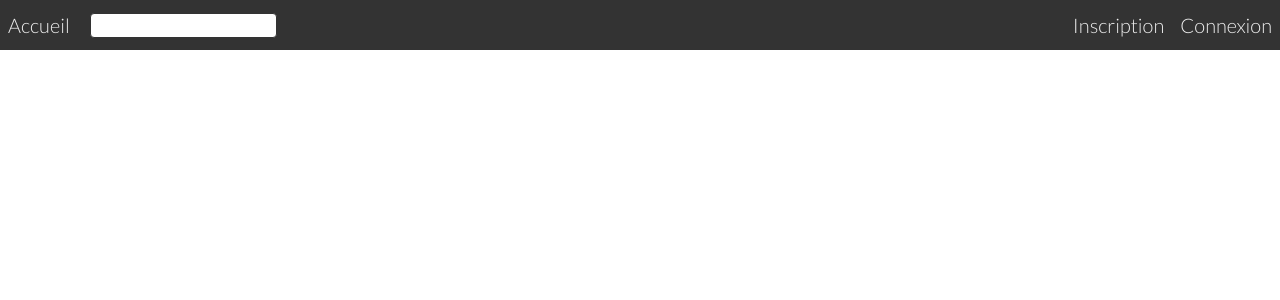
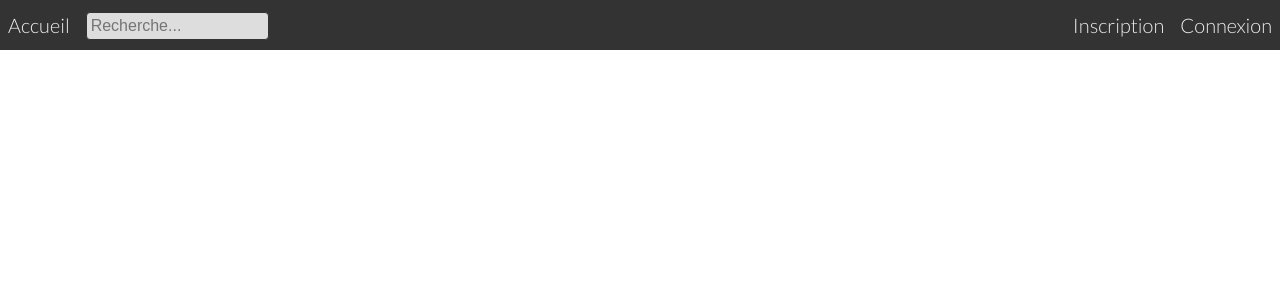
Before and after one commit to Its-Alex/42-Web-Project, a PHP site: page /42/ in a window 1280 px wide. Shown: the top 300 px of the page. Run offline with PHP 8.4, Linux system fonts and the light colour scheme.

```diff
--- a/camagru/config/database.sql
+++ b/camagru/config/database.sql
@@ -75,8 +75,7 @@ CREATE TABLE `users` (
 --
 
 INSERT INTO `users` (`id`, `name`, `passwd`, `mail`, `role`, `state`, `date`) VALUES
-('e1f6b695-14df-40f6-aca3-76c18802772d', 'Alex', 'b7ff0e9e74a1a3c97b3035c18ec94c7986693e4a0e2c12ca0f97da366266cdc2306e6b57ed0ecc1c0f9b7292afc7c59d78f8b982e9ad01898e617cb2115fecac', 'xSkyZie@gmail.com', 'ADMIN', 'REGISTERED', '2017-03-09 13:33:37');
-
+('39ccc7ad-a2f3-4d8c-a705-d2f3c21fcab1', 'Alex', 'a64ed88863e9668c448579647a1a167ee932a01a3d3fe704867408408d0c9b09c9c84d9957619db0ace2a871f91d15cc834b695d6b389e80c3bbf33f94ad3db5', 'xSkyZie@gmail.com', 'ADMIN', 'REGISTERED', '2017-05-01 19:31:46');
 --
 -- Index pour les tables déchargées
 --
--- a/camagru/controllers/signup.php
+++ b/camagru/controllers/signup.php
@@ -9,7 +9,7 @@
 
 	if (empty($_POST['name']) || empty($_POST['passwd']) ||
 			empty($_POST['confirmPasswd']) || empty($_POST['mail']))
-		ret(false, "Certains champs sont vide.");
+		ret(false, "Certains champs sont vide");
 	if (strlen($_POST['name']) < 4 || strlen($_POST['name']) > 25 ||
 			!preg_match("#[a-zA-Z0-9]#", $_POST['name']))
 		ret(false, "Nom incorrect");
--- a/camagru/public/css/master.css
+++ b/camagru/public/css/master.css
@@ -50,6 +50,8 @@ input[type=button] {
 .error {
 	color: red;
 	font-size: 16px;
+	padding: 0;
+	margin: 2px;
 }
 
 /*
@@ -97,3 +99,18 @@ input[type=button] {
 	flex-direction: column;
 	width: 100%;
 }
+
+/*
+**
+** Search bar :
+**
+*/
+
+.searchBar {
+	background-color: #ddd;
+	margin: 0px;
+	padding: 4px;
+	font-size: 16px;
+	width: 80%;
+	min-width: 100px;
+}
--- a/camagru/public/js/header.js
+++ b/camagru/public/js/header.js
@@ -40,6 +40,7 @@ function HeadBar () {
 
       li.removeChild(li.firstChild);
       searchBar.className = 'searchBar';
+      searchBar.placeholder = 'Recherche...';
       li.appendChild(searchBar);
       header.appendChild(a);
     }
--- a/camagru/public/js/utils.js
+++ b/camagru/public/js/utils.js
@@ -47,10 +47,12 @@ function getElemForm (className) {
   var str = '';
 
   for (var i = 0; i < input.length - 1; i++) {
-    if (i !== input.length - 2) {
-      str += input[i].name + '=' + input[i].value + '&';
-    } else if (input[i].name) {
-      str += input[i].name + '=' + input[i].value;
+    if (input[i].value !== undefined) {
+      if (i !== input.length - 2) {
+        str += input[i].name + '=' + input[i].value + '&';
+      } else if (input[i].name) {
+        str += input[i].name + '=' + input[i].value;
+      }
     }
   }
   return str;
@@ -61,8 +63,10 @@ window.onkeyup = (e) => {
     HeadBar();
   }
   if (e.keyCode === 13) {
-    console.log(document.activeElement);
-  }
-  if (e.keyCode === 50) {
+    if (document.activeElement.className === 'searchBar') {
+      var searchBar = document.activeElement;
+      console.log(searchBar.value);
+    }
+    // window.location.replace('index.php');
   }
 };
```
